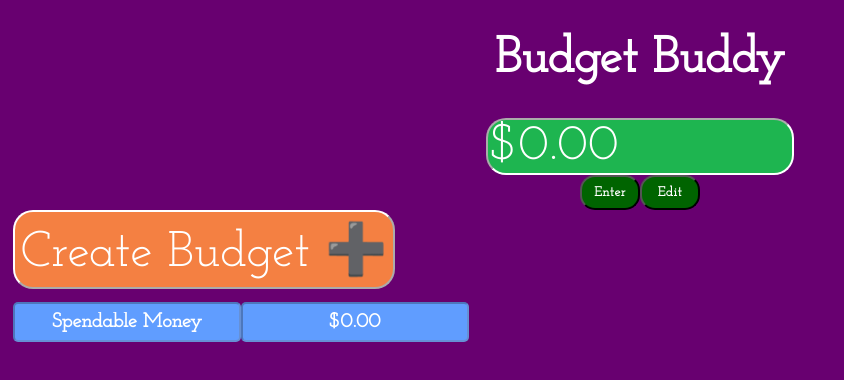
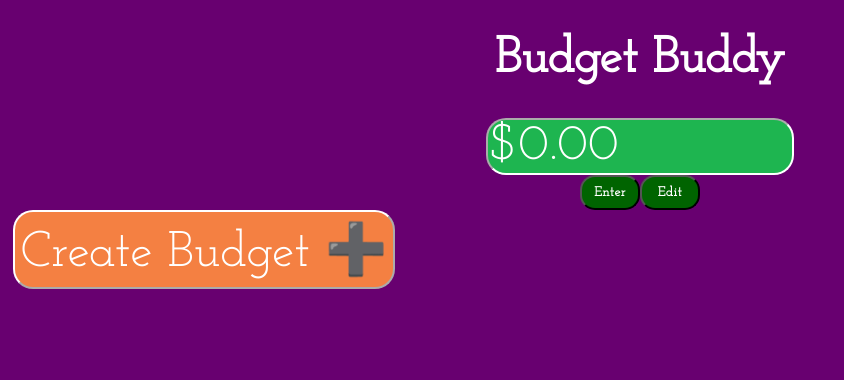
Before and after one commit to gauriramesh/budgetbuddy, a React (Create React App) app: page / in a window 1280 px wide. Shown: the top 380 px of the page, without its empty margins (0-844 px from the left). Built offline with nearby package versions, Linux system fonts and the light colour scheme.

Commit message:
Fixed default balance, added click to render Budget

```diff
--- a/src/App.js
+++ b/src/App.js
@@ -19,13 +19,15 @@ class OverallBalance extends Component {
         super(props);
         this.state = {
             overallBalance: "$0.00",
-            showPop: false
+            showPop: false,
+            showBudgets: false
         }
     this.moneyIsValidated = this.moneyIsValidated.bind(this);
     this.setOverallBalance = this.setOverallBalance.bind(this);
     this.handleSubmission = this.handleSubmission.bind(this);
     this.handleEdit = this.handleEdit.bind(this);
     this.updateOverallBalance = this.updateOverallBalance.bind(this);
+    this.handleCategoryButtonClick = this.handleCategoryButtonClick.bind(this);
 
     };
 
@@ -50,6 +52,7 @@ class OverallBalance extends Component {
         let subtractCurrency = Number(document.getElementById('subtract').value.replace(/[^0-9.||-]+/g,""));
 
         this.setState({overallBalance: (oldCurrency+addCurrency-subtractCurrency).toString()});
+        console.log(this.state.overallBalance);
         this.setState({showPop: false});
         if(oldCurrency+addCurrency-subtractCurrency < 0) {
             document.getElementById('obalance').style.backgroundColor = "#a50000"; //hello
@@ -71,6 +74,14 @@ class OverallBalance extends Component {
         });
     }
 
+    handleCategoryButtonClick() {
+    this.setState({
+        showBudgets: true,
+    });
+}
+
+
+
     render() {
         return (
             <div className="App">
@@ -82,7 +93,9 @@ class OverallBalance extends Component {
                     {this.state.showPop ? <EditPopup updateOverallBalance={(e) => this.updateOverallBalance(e)}/> : null}
                     {/*Seems like potential opportunity for refactoring*/}
                 </form>
-                <CategoryButton/> <Budget overallBalance={this.state.overallBalance}/>
+                <CategoryButton handleClick={this.handleCategoryButtonClick}/>
+                {this.state.showBudgets ? <Budget balance={this.state.overallBalance}/> : null}
+
             </div>
         );
     }
--- a/src/Budget.js
+++ b/src/Budget.js
@@ -5,7 +5,8 @@ class Budget extends Component {
         return (
             <div>
                 <BudgetTitle/>
-                <CategoryBalance overallBalance={this.props.overallBalance}/>
+                <CategoryBalance balance={this.props.balance}/>
+                {console.log("Budget Balance" + this.props.balance)}
             </div>
         );
     }
@@ -22,7 +23,7 @@ function BudgetTitle(props) {
 function CategoryBalance(props) {
     return(
         <div>
-            <input disabled className="CategoryBalance" defaultValue={props.overallBalance}/>
+            <input disabled className="CategoryBalance" placeholder={props.balance}/>
         </div>
     );
 }
--- a/src/CategoryButton.js
+++ b/src/CategoryButton.js
@@ -3,7 +3,7 @@ import React, { Component } from 'react';
 function CategoryButton(props) {
         return (
             <div>
-                <button className="CategoryButton">
+                <button className="CategoryButton" onClick={props.handleClick}>
                     Create Budget &#10133;
                 </button>
             </div>
```
